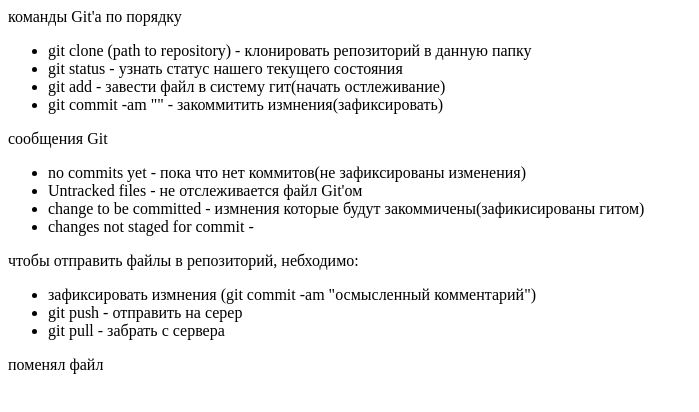
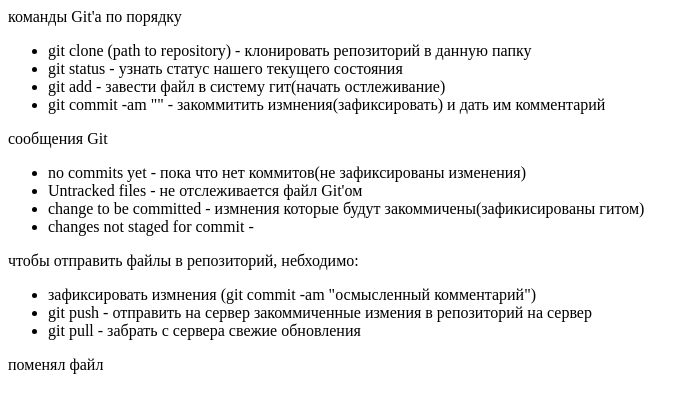
Before and after one commit to Vlad06091992/GitLesson, a plain HTML site: page index.html in a window 1280 px wide. Shown: the whole page, without its empty margins (0-699 px from the left). Drawn offline with Linux system fonts and the light colour scheme.

Commit message:
edit file

```diff
--- a/index.html
+++ b/index.html
@@ -14,7 +14,7 @@
             git add - завести файл в систему гит(начать остлеживание)
         </li>
         <li>
-            git commit -am "" - закоммитить измнения(зафиксировать)
+            git commit -am "" - закоммитить измнения(зафиксировать) и дать им комментарий
         </li>
     </ul>
 
@@ -39,10 +39,10 @@
         <ul>
             <li>зафиксировать измнения (git commit -am "осмысленный комментарий")</li>
             <li>
-               git push - отправить на серер
+               git push - отправить на сервер закоммиченные измения в репозиторий на сервер
             </li>
             <li>
-                git pull - забрать с сервера
+                git pull - забрать с сервера свежие обновления
             </li>
         </ul>
     </p>
```
